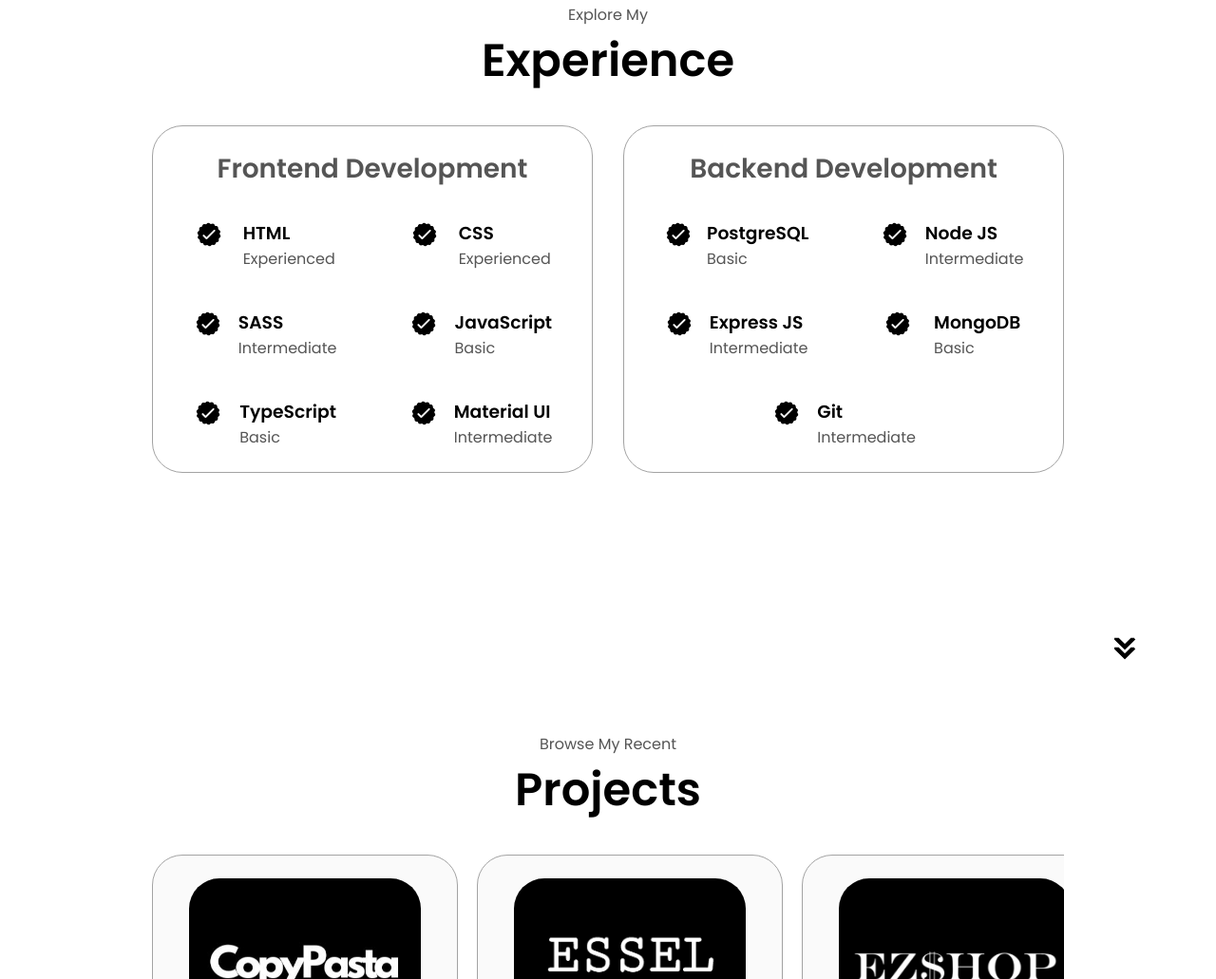
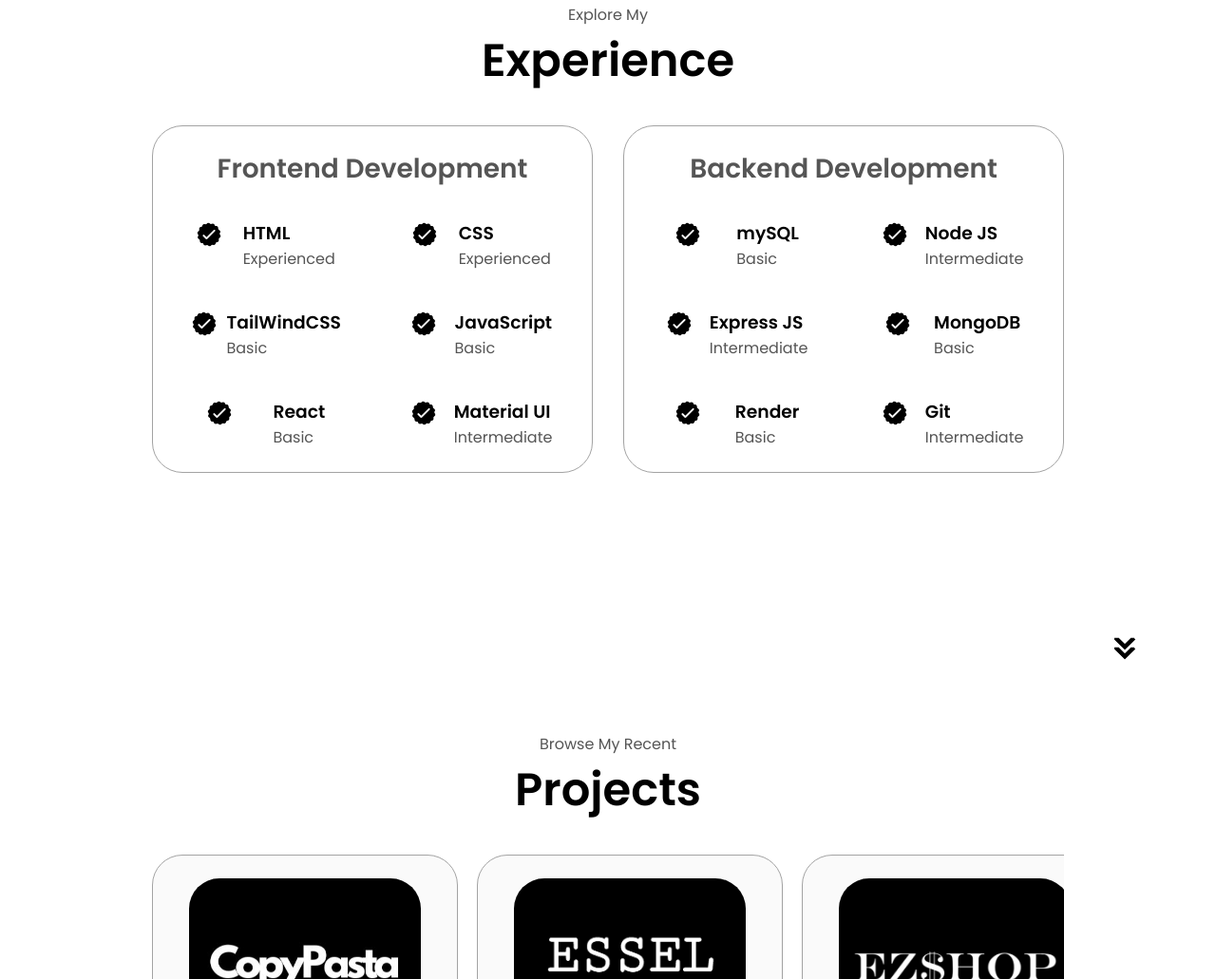
Before and after one commit to sailochan03/Sai-Lochan-Dash, a plain HTML site: page index.html in a window 1280 px wide. Shown: the part 1693-2724 px from the top of the page at 95% size. Drawn offline with Linux system fonts and the light colour scheme.

Commit message:
Update skills section

```diff
--- a/index.html
+++ b/index.html
@@ -131,8 +131,8 @@
             <article>
               <img src="./assets/checkmark.png" alt="Experience icon" class="icon" />
               <div>
-                <h3>SASS</h3>
-                <p>Intermediate</p>
+                <h3>TailWindCSS</h3>
+                <p>Basic</p>
               </div>
             </article>
             <article>
@@ -145,7 +145,7 @@
             <article>
               <img src="./assets/checkmark.png" alt="Experience icon" class="icon" />
               <div>
-                <h3>TypeScript</h3>
+                <h3>React</h3>
                 <p>Basic</p>
               </div>
             </article>
@@ -158,16 +158,19 @@
             </article>
           </div>
         </div>
+
         <div class="details-container">
           <h2 class="experience-sub-title">Backend Development</h2>
           <div class="article-container">
+
             <article>
               <img src="./assets/checkmark.png" alt="Experience icon" class="icon" />
               <div>
-                <h3>PostgreSQL</h3>
+                <h3>mySQL</h3>
                 <p>Basic</p>
               </div>
             </article>
+
             <article>
               <img src="./assets/checkmark.png" alt="Experience icon" class="icon" />
               <div>
@@ -175,6 +178,7 @@
                 <p>Intermediate</p>
               </div>
             </article>
+
             <article>
               <img src="./assets/checkmark.png" alt="Experience icon" class="icon" />
               <div>
@@ -182,6 +186,7 @@
                 <p>Intermediate</p>
               </div>
             </article>
+
             <article>
               <img src="./assets/checkmark.png" alt="Experience icon" class="icon" />
               <div>
@@ -189,6 +194,15 @@
                 <p>Basic</p>
               </div>
             </article>
+
+            <article>
+              <img src="./assets/checkmark.png" alt="Experience icon" class="icon" />
+              <div>
+                <h3>Render</h3>
+                <p>Basic</p>
+              </div>
+            </article>
+
             <article>
               <img src="./assets/checkmark.png" alt="Experience icon" class="icon" />
               <div>
@@ -196,6 +210,7 @@
                 <p>Intermediate</p>
               </div>
             </article>
+
           </div>
         </div>
       </div>
```
